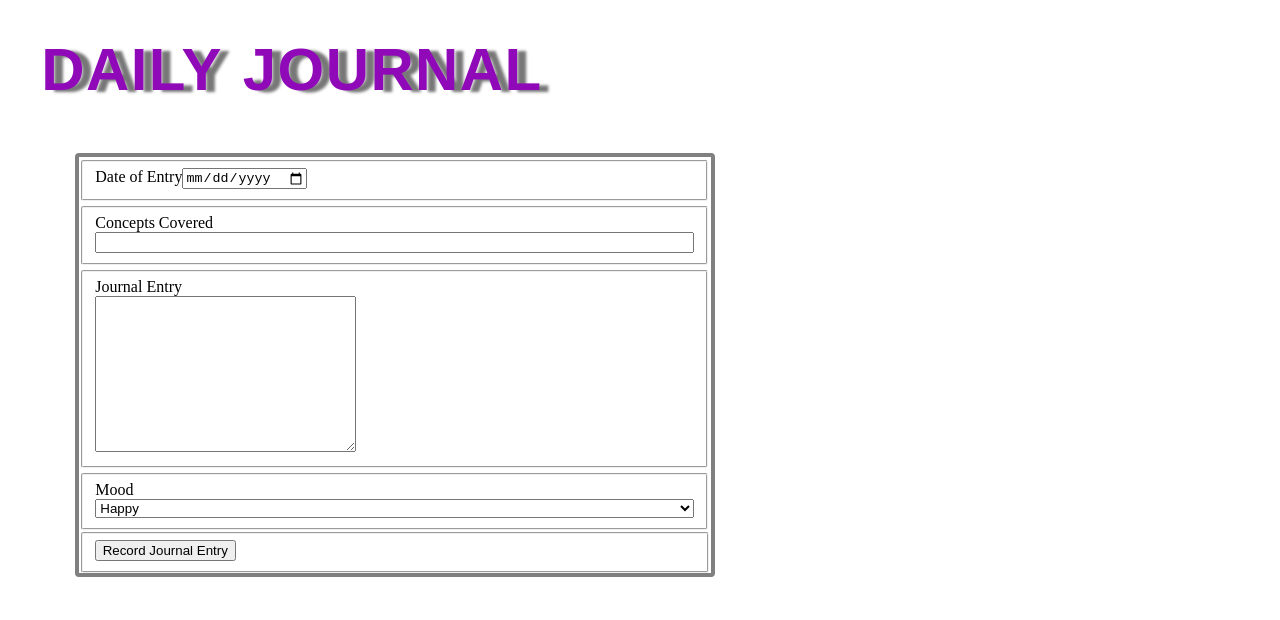
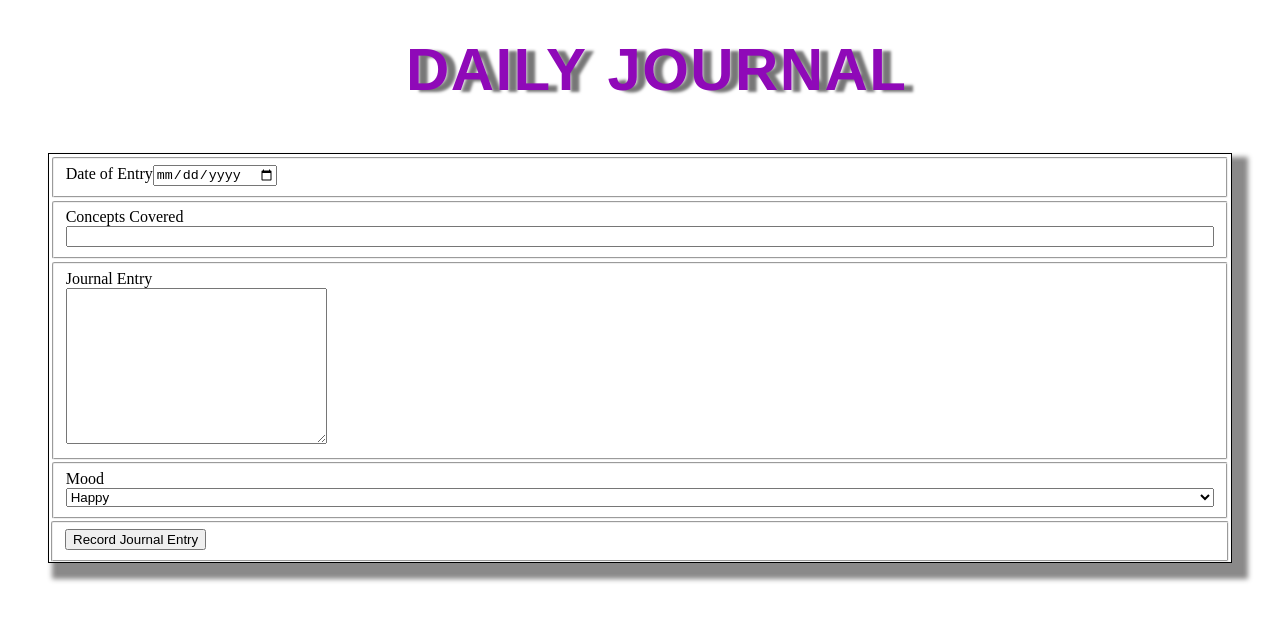
Before and after one commit to aborgra/Daily-Journal, a plain HTML site: page index.html in a window 1280 px wide. Drawn offline with Linux system fonts and the light colour scheme; no server answers.

Commit message:
refactored delete function and added minor css

```diff
--- a/index.html
+++ b/index.html
@@ -6,7 +6,7 @@
   <meta name="viewport" content="width=device-width, initial-scale=1.0">
   <meta http-equiv="X-UA-Compatible" content="ie=edge">
   <link rel="stylesheet" href="styles/main.css">
-  <title>Document</title>
+  <title>Daily Journal</title>
 </head>
 
 <body class="container">
--- a/scripts/JournalEntryList.js
+++ b/scripts/JournalEntryList.js
@@ -15,15 +15,20 @@ const EntryListComponent = () => {
   // Use the journal entry data from the data provider component
   const entries = useJournalEntries()
 
+
+// Delete journal entry event listener
   eventHub.addEventListener("click", clickEvent => {
     if (clickEvent.target.id.startsWith("deleteEntry--")) {
         const [prefix, id] = clickEvent.target.id.split("--")
        deleteEntry(id).then(
-         () => getJournalEntries()).then(
-        () => renderEntries(useJournalEntries()) )
+        () => {
+          const newNotes = useJournalEntries()
+          renderEntries(newNotes)} )
     }
   })
 
+
+// Save entry event listener
   eventHub.addEventListener("click", saveEvent => {
     if (saveEvent.target.id === "saveButton") {
       const date = document.querySelector("#journalDate").value
@@ -32,17 +37,14 @@ const EntryListComponent = () => {
       const mood = document.querySelector("#mood").value
 
       const message =  {
-
           date: date,
           concept: concept,
           entry: entry,
           mood: mood
         }
       saveEntry(message).then( () => {
-
          entryLog.innerHTML=""
          renderEntries(useJournalEntries())
-
       })}
   })
 
--- a/styles/main.css
+++ b/styles/main.css
@@ -2,26 +2,18 @@
   /* background-image: linear-gradient(to right, rgb(235, 123, 175), #a4daf0); */
   display: flex;
   flex-direction: column;
+  justify-content: center;
 }
 
 .form {
-  display: flex;
-  flex-direction: column;
-  max-width: 50%;
-  justify-content: left;
-  margin-left: 50pt;
-  margin-bottom: 50pt;
-  border: 3pt solid gray;
-  border-radius: 3pt;
-  /* background: #ff39f2; */
-  /* background: -moz-linear-gradient(top, #ff39f2 0%, #7332a5 50%, #5fe9ff 100%); */
-  /* background: -webkit-linear-gradient( */
-    /* top, */
-    #ff39f2 0%,
-    #7332a5 50%,
-    #5fe9ff 100%
-  );
-  /* background: linear-gradient(to bottom, #ff39f2 0%, #7332a5 50%, #5fe9ff 100%); */
+  margin-left: 40px;
+  margin-right: 40px;
+  margin-bottom: 40px;
+  border: 1px solid black;
+  box-shadow:         10px 10px 5px 6px rgb(138, 137, 137);
+
+  width: 900px,
+
 }
 
 h1 {
@@ -36,6 +28,7 @@ h1 {
   margin-left: 25pt;
   margin-top: 20pt;
   text-shadow: 9px 2px 3px #777777;
+  text-align: center;
 }
 .form__journalDate {
   display: flex;
```
Also changed, not shown: api/entries.json (+0 -7 lines), 1 other file.
